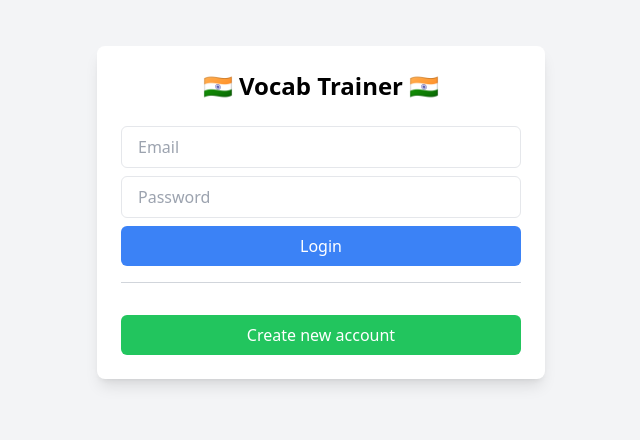
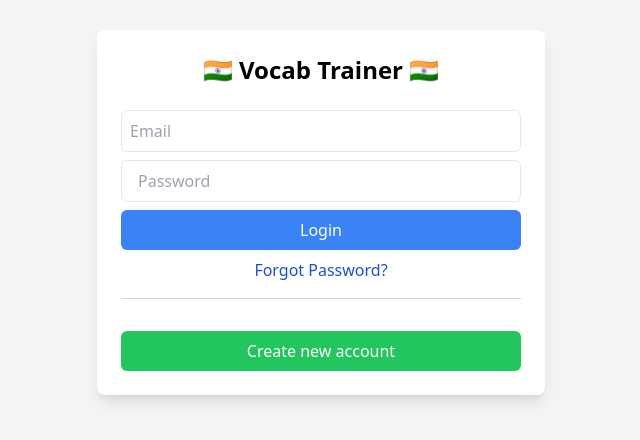
Before and after one commit to sachinkmohan/em-vocab-trainer, a React (Vite) app: page / in a window 1280 px wide. Shown: the part 188-628 px from the top of the page, without its empty margins (319-959 px from the left). Built offline with nearby package versions, Linux system fonts and the light colour scheme; no server answers.

Commit message:
EMV-20 - add Forgot Password feature with new component and link in Login

```diff
--- a/src/App.tsx
+++ b/src/App.tsx
@@ -17,12 +17,15 @@ import LearnWordsEndScreen from "./components/games/LearnWords/LearnWordsEndScre
 import UserWelcomeScreen from "./components/user/UserWelcomeScreen";
 import { UserDataProvider } from "./components/helpers/UserDataContext";
 import { EditModeProvider } from "./components/helpers/EditModeContext";
+import ForgotPassword from "./components/ForgotPassword";
 
 const router = createBrowserRouter(
   createRoutesFromElements(
     <>
       <Route path="/" element={<Login />} />
       <Route path="/signup" element={<SignUp />} />
+
+      <Route path="/forgot-password" element={<ForgotPassword />} />
 
       <Route path="/home" element={<MainLayout />}>
         <Route index element={<MainHomePage />} />
--- /dev/null
+++ b/src/components/ForgotPassword.tsx
@@ -0,0 +1,30 @@
+import { useState } from "react";
+
+const ForgotPassword = () => {
+  const [email, setEmail] = useState("");
+  return (
+    <div className="flex items-center justify-center min-h-screen bg-gray-100">
+      <div className="bg-white p-6 rounded-lg shadow-lg w-full max-w-md">
+        <h2 className="text-2xl font-bold mb-6 ">Reset your account</h2>
+
+        <form>
+          <div>
+            <input
+              type="email"
+              value={email}
+              onChange={(e) => setEmail(e.target.value)}
+              placeholder="Email"
+              required
+              className="w-full border rounded-md p-2 mb-3 focus:ring-2 focus:ring-blue-500"
+            />
+          </div>
+          <button className="w-full bg-blue-500 text-white py-2 rounded-md">
+            Reset password
+          </button>
+        </form>
+      </div>
+    </div>
+  );
+};
+
+export default ForgotPassword;
--- a/src/components/Login.tsx
+++ b/src/components/Login.tsx
@@ -37,7 +37,7 @@ const Login = () => {
               value={email}
               onChange={(e) => setEmail(e.target.value)}
               required
-              className="w-full px-4 py-2 border rounded-md focus:outline-none focus:ring-2 focus:ring-blue-500 "
+              className="w-full p-2 border rounded-md focus:outline-none focus:ring-2 focus:ring-blue-500 "
             />
           </div>
           <div className="py-2">
@@ -63,6 +63,15 @@ const Login = () => {
             </div>
           )}
 
+          <div className="text-center my-2">
+            <a
+              href="/forgot-password"
+              className="text-blue-700 hover:underline"
+            >
+              Forgot Password?
+            </a>
+          </div>
+
           {/* Divider */}
           <div className="my-4 border-t border-gray-300"></div>
 
```
